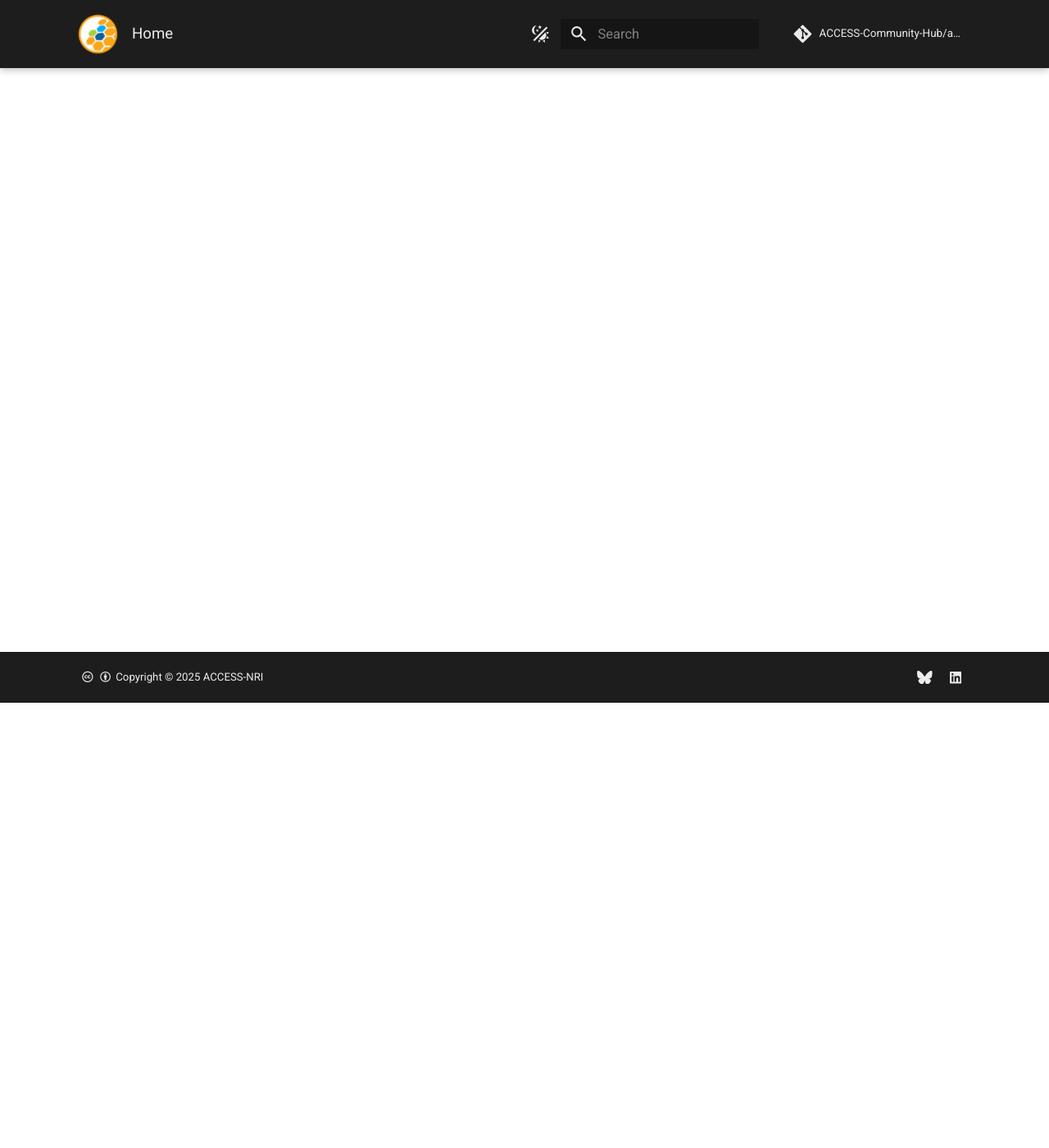
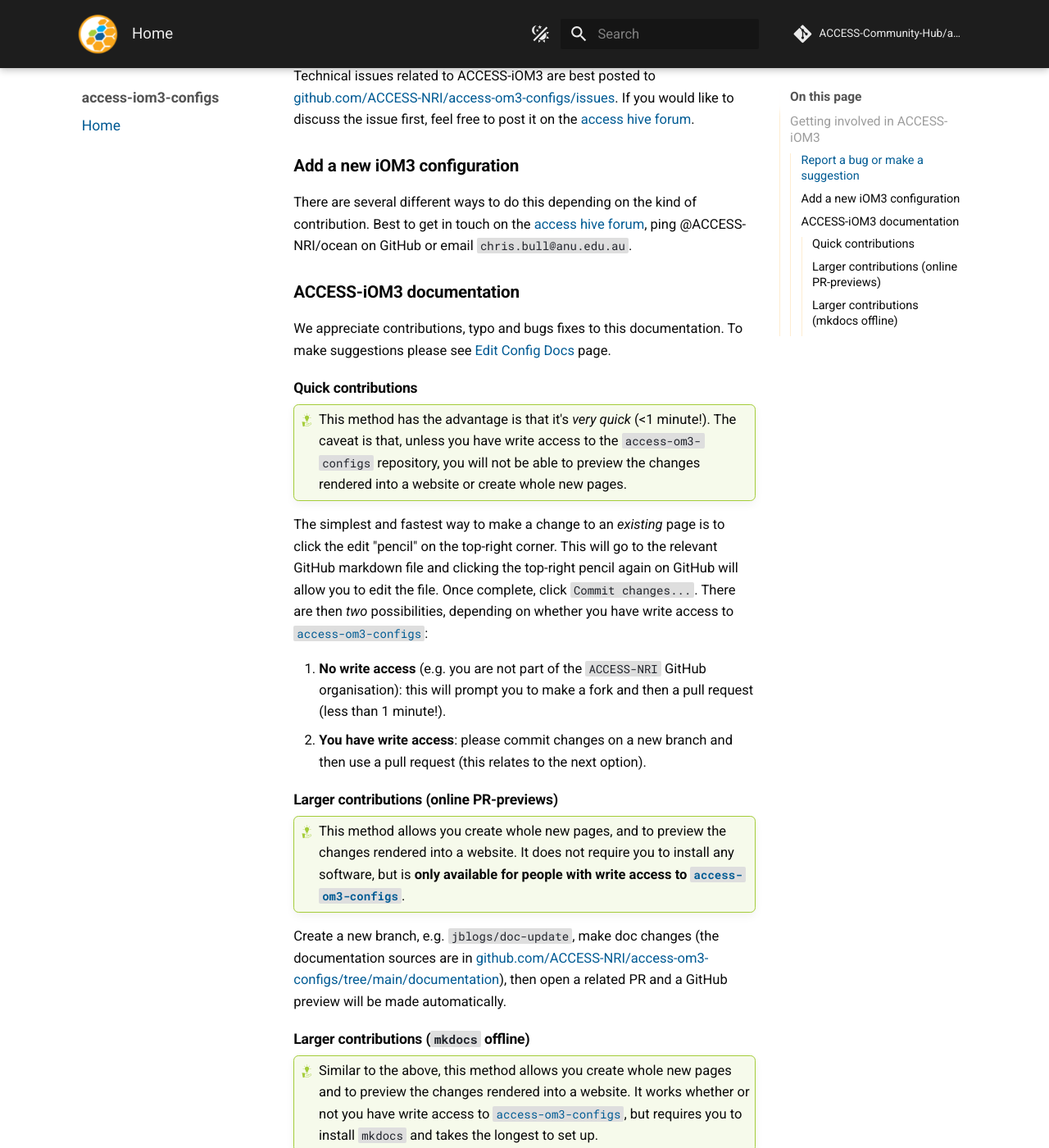
Before and after one commit to ACCESS-Community-Hub/access-iom3-configs, an MkDocs documentation site: the page built from documentation/docs/pages/index.md, in a window 1280 px wide and 1400 px high, scrolled down 543 px. Shown: the whole window at 82% size. Built offline with MkDocs 1.6.1 and Material for MkDocs 9.7.7, drawn with Linux system fonts in a browser that asks for light colours; comment, search, counter and statistics services are not loaded; some of the changed text lies outside the part shown.

Commit message:
Update index.md

```diff
--- a/documentation/docs/pages/index.md
+++ b/documentation/docs/pages/index.md
@@ -1,2 +1,46 @@
 
-Welcome to access-iom3-configs!
+Welcome to the documentation for the ACCESS-iOM3 ocean-seaice model configurations!
+
+The purpose of this repository, is to encourage community users to both use and share _idealised_ [OM3](https://access-om3-configs.access-hive.org.au/) model configurations.
+
+## Getting involved in ACCESS-iOM3
+
+**Contributions from people of all career stages and backgrounds are highly encouraged.** All these models and configurations are developed are open source. Development is led by ACCESS-NRI and the [COSIMA working group](https://cosima.org.au/) where we follow an open development model building on the work of international modelling consortia.
+
+### Report a bug or make a suggestion
+
+Technical issues related to ACCESS-iOM3 are best posted to [github.com/ACCESS-NRI/access-om3-configs/issues](https://github.com/ACCESS-Community-Hub/access-iom3-configs/issues). If you would like to discuss the issue first, feel free to post it on the [access hive forum](https://forum.access-hive.org.au/c/cosima/29).
+
+### Add a new iOM3 configuration
+
+There are several different ways to do this depending on the kind of contribution. Best to get in touch on the [access hive forum](https://forum.access-hive.org.au/c/cosima/29), ping @ACCESS-NRI/ocean on GitHub or email `chris.bull@anu.edu.au`.
+
+### ACCESS-iOM3 documentation
+
+We appreciate contributions, typo and bugs fixes to this documentation. To make suggestions please see [Edit Config Docs](Edit-Config-Docs/) page.
+
+#### Quick contributions
+!!! tip
+    This method has the advantage is that it's *very quick* (<1 minute!). The caveat is that, unless you have write access to the `access-om3-configs` repository, you will not be able to preview the changes rendered into a website or create whole new pages. <br>
+
+The simplest and fastest way to make a change to an _existing_ page is to click the edit "pencil" on the top-right corner. This will go to the relevant GitHub markdown file and clicking the top-right pencil again on GitHub will allow you to edit the file. Once complete, click `Commit changes...`. There are then _two_ possibilities, depending on whether you have  write access to [`access-om3-configs`](https://github.com/ACCESS-NRI/access-om3-configs):
+
+1.  **No write access** (e.g. you are not part of the `ACCESS-NRI` GitHub organisation): this will prompt you to make a fork and then a pull request (less than 1 minute!).
+1.  **You have write access**: please commit changes on a new branch and then use a pull request (this relates to the next option).
+
+#### Larger contributions (online PR-previews)
+!!! tip
+    This method allows you create whole new pages, and to preview the changes rendered into a website. It does not require you to install any software, but is **only available for people with write access to [`access-om3-configs`](https://github.com/ACCESS-NRI/access-om3-configs)**.<br>
+
+Create a new branch, e.g. `jblogs/doc-update`, make doc changes (the documentation sources are in [github.com/ACCESS-NRI/access-om3-configs/tree/main/documentation](https://github.com/ACCESS-NRI/access-om3-configs/tree/main/documentation)), then open a related PR and a GitHub preview will be made automatically.
+
+#### Larger contributions (`mkdocs` offline)
+!!! tip
+    Similar to the above, this method allows you create whole new pages and to preview the changes rendered into a website. It works whether or not you have write access to [`access-om3-configs`](https://github.com/ACCESS-NRI/access-om3-configs), but requires you to install `mkdocs` and takes the longest to set up.<br>
+
+Following [these instructions](https://docs.access-hive.org.au/about/contribute/contribute_on_github/) but noting the documentation sources are in [github.com/ACCESS-NRI/access-om3-configs/tree/main/documentation](https://github.com/ACCESS-NRI/access-om3-configs/tree/main/documentation). You'll need to fork and clone [github.com/ACCESS-NRI/access-om3-configs](https://github.com/ACCESS-NRI/access-om3-configs) if you want to [write your own content](https://docs.access-hive.org.au/about/contribute/contribute_on_github/) (`mkdocs serve` should be invoked from within the `documentation` directory).
+
+If you want to add a new page, then you need to add another markdown file in the folder (or sub-folder as appropriate):
+[github.com/ACCESS-NRI/access-om3-configs/tree/main/documentation/docs/pages](https://github.com/ACCESS-NRI/access-om3-configs/tree/main/documentation/docs/pages)
+
+Once done, update the documentation navigation in [github.com/ACCESS-NRI/access-om3-configs/blob/main/documentation/mkdocs.yml](https://github.com/ACCESS-NRI/access-om3-configs/blob/main/documentation/mkdocs.yml) by adding an entry under the `nav:` section. Note you'll need to add the sub-folder paths as appropriate.
```
